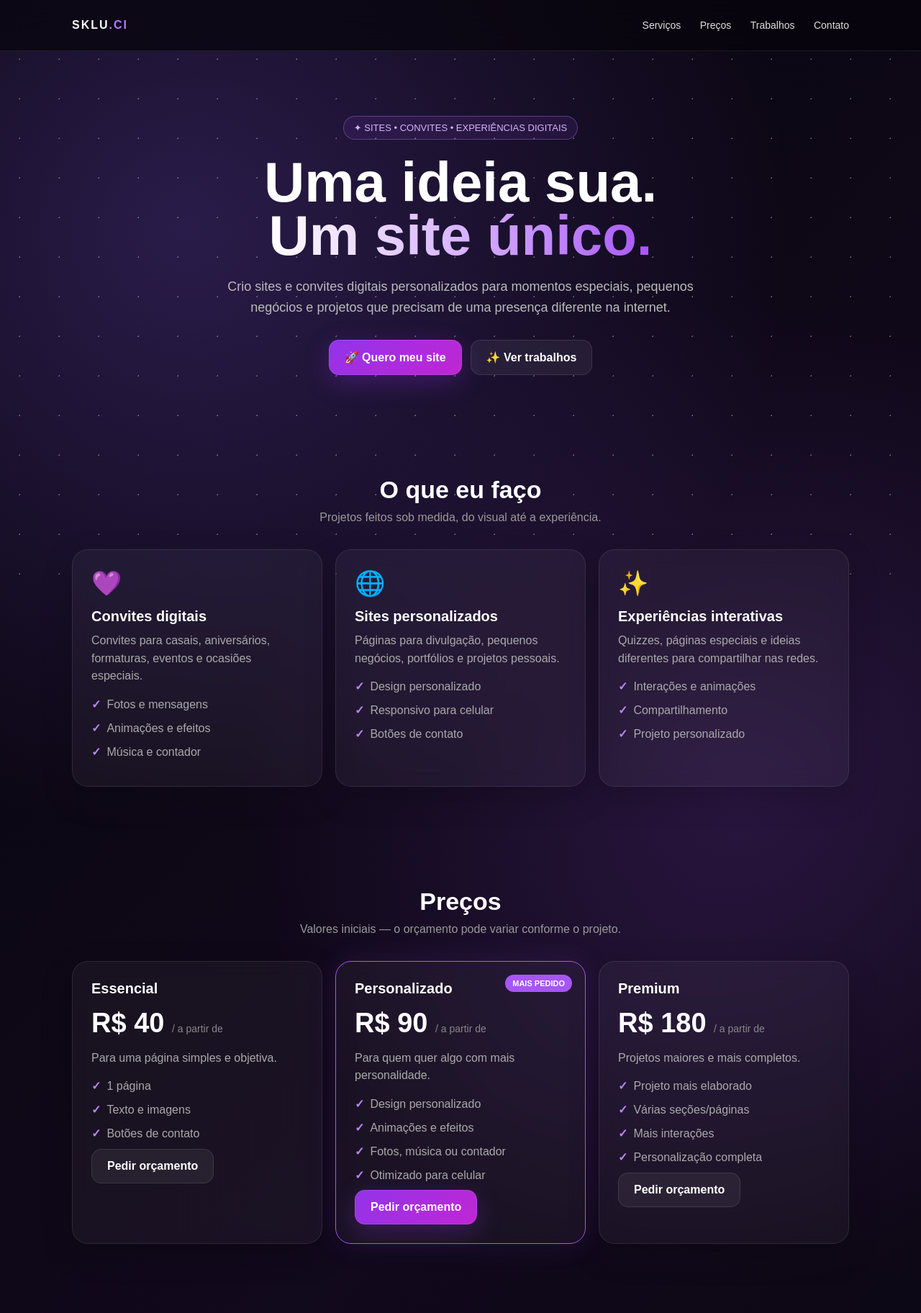
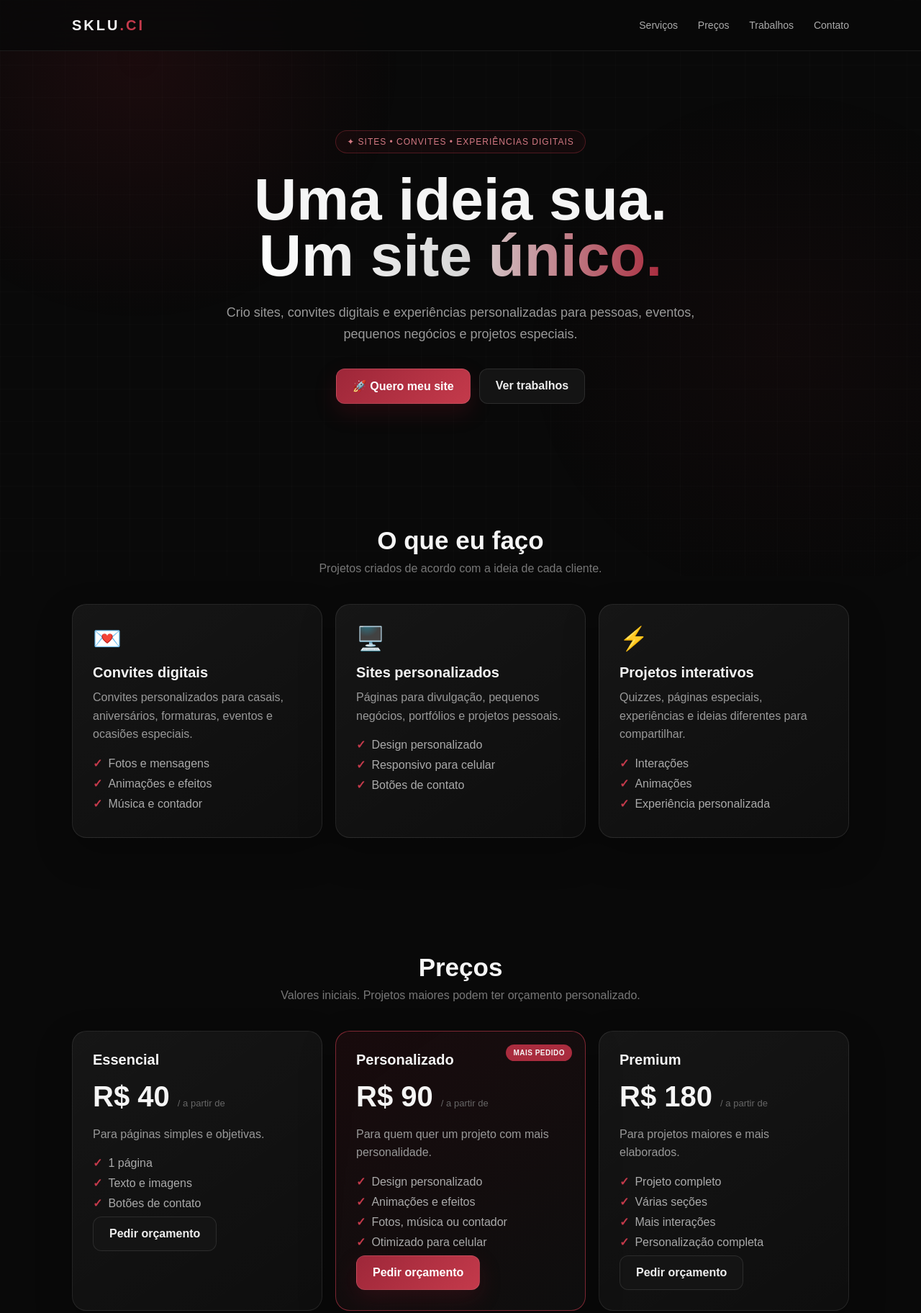
Before and after one commit to lucikny-dot/Quiz-personagem, a plain HTML site: page index.html in a window 1280 px wide. Shown: the top 1824 px of the page at 72% size. Drawn offline with Linux system fonts and the light colour scheme.

Commit message:
Update index.html

```diff
--- a/index.html
+++ b/index.html
@@ -21,47 +21,80 @@ html{
 }
 
 body{
-    font-family:Arial,Helvetica,sans-serif;
-    color:#fff;
+    font-family:Arial, Helvetica, sans-serif;
+    color:#f5f5f5;
+    background:#090909;
     min-height:100vh;
     overflow-x:hidden;
+}
 
-    background:
-        radial-gradient(circle at 20% 10%,rgba(139,92,246,.25),transparent 28%),
-        radial-gradient(circle at 80% 35%,rgba(168,85,247,.16),transparent 30%),
-        linear-gradient(135deg,#07050c,#11091c 50%,#060509);
-}
+/* FUNDO */
 
 body::before{
     content:"";
     position:fixed;
     inset:0;
     pointer-events:none;
-    opacity:.35;
+
+    background:
+        radial-gradient(
+            circle at 15% 10%,
+            rgba(160,30,45,.12),
+            transparent 28%
+        ),
+        radial-gradient(
+            circle at 85% 60%,
+            rgba(100,20,30,.08),
+            transparent 30%
+        );
+
+    z-index:-2;
+}
+
+body::after{
+    content:"";
+    position:fixed;
+    inset:0;
+    pointer-events:none;
 
     background-image:
-        radial-gradient(#fff 1px,transparent 1px);
+        linear-gradient(
+            rgba(255,255,255,.015) 1px,
+            transparent 1px
+        ),
+        linear-gradient(
+            90deg,
+            rgba(255,255,255,.015) 1px,
+            transparent 1px
+        );
 
-    background-size:55px 55px;
+    background-size:45px 45px;
+
+    z-index:-1;
 }
+
+
+/* CONTAINER */
 
 .container{
     width:min(1080px,92%);
     margin:auto;
 }
 
+
 /* NAV */
 
 nav{
     position:sticky;
     top:0;
-    z-index:20;
+    z-index:50;
+
+    background:rgba(9,9,9,.82);
 
     backdrop-filter:blur(18px);
 
-    background:rgba(7,5,12,.72);
-
-    border-bottom:1px solid rgba(255,255,255,.08);
+    border-bottom:
+        1px solid rgba(255,255,255,.08);
 }
 
 .navin{
@@ -73,19 +106,20 @@ nav{
 }
 
 .logo{
+    font-size:20px;
     font-weight:900;
-    letter-spacing:2px;
+    letter-spacing:3px;
 }
 
 .logo span{
-    color:#b879ff;
+    color:#c43a4b;
 }
 
 nav a{
-    color:#ddd;
+    color:#aaa;
     text-decoration:none;
 
-    margin-left:22px;
+    margin-left:24px;
 
     font-size:14px;
 
@@ -93,50 +127,57 @@ nav a{
 }
 
 nav a:hover{
-    color:#c084fc;
+    color:#fff;
 }
+
 
 /* HERO */
 
 .hero{
-    padding:90px 0 70px;
+    padding:110px 0 90px;
+
     text-align:center;
 }
 
 .badge{
     display:inline-block;
 
-    padding:8px 14px;
+    padding:8px 15px;
 
-    border:1px solid rgba(192,132,252,.35);
+    border:
+        1px solid rgba(190,55,70,.35);
 
-    border-radius:999px;
+    border-radius:100px;
 
-    background:rgba(168,85,247,.1);
+    background:
+        rgba(140,25,40,.08);
 
-    color:#d8b4fe;
+    color:#d47a84;
 
-    font-size:13px;
+    font-size:12px;
+
+    letter-spacing:1px;
 }
 
 h1{
-    font-size:clamp(42px,8vw,78px);
+    font-size:clamp(45px,8vw,82px);
 
     line-height:.95;
 
-    margin:22px 0 20px;
+    margin:25px 0;
 }
 
 .gradient{
     background:
         linear-gradient(
             90deg,
-            #fff,
-            #d8b4fe,
-            #a855f7
+            #ffffff,
+            #d9d9d9,
+            #a92c3e
         );
 
     -webkit-background-clip:text;
+
     color:transparent;
 }
 
@@ -145,12 +186,15 @@ h1{
 
     margin:auto;
 
-    color:#bbb;
+    color:#999;
 
     font-size:18px;
 
-    line-height:1.6;
+    line-height:1.7;
 }
+
+
+/* BOTÕES */
 
 .buttons{
     display:flex;
@@ -161,7 +205,7 @@ h1{
 
     flex-wrap:wrap;
 
-    margin-top:30px;
+    margin-top:32px;
 }
 
 .btn{
@@ -172,15 +216,16 @@ h1{
 
     gap:8px;
 
-    padding:14px 21px;
+    padding:14px 22px;
 
-    border-radius:14px;
+    border-radius:12px;
 
     text-decoration:none;
 
     font-weight:800;
 
-    border:1px solid rgba(255,255,255,.1);
+    border:
+        1px solid rgba(255,255,255,.1);
 
     transition:.25s;
 }
@@ -193,43 +238,49 @@ h1{
     background:
         linear-gradient(
             135deg,
-            #9333ea,
-            #c026d3
+            #9e2739,
+            #c43a4b
         );
 
-    color:#fff;
+    color:white;
 
     box-shadow:
-        0 10px 35px rgba(147,51,234,.28);
+        0 12px 30px rgba(130,20,35,.22);
 }
 
 .secondary{
-    background:rgba(255,255,255,.06);
+    background:#141414;
 
-    color:#fff;
+    color:#eee;
 }
 
-/* SECTIONS */
+.secondary:hover{
+    border-color:#555;
+}
+
+
+/* SEÇÕES */
 
 section{
-    padding:70px 0;
+    padding:80px 0;
 }
 
 .title{
     text-align:center;
 
-    margin-bottom:35px;
+    margin-bottom:40px;
 }
 
 .title h2{
-    font-size:34px;
+    font-size:35px;
 
     margin-bottom:10px;
 }
 
 .title p{
-    color:#999;
+    color:#777;
 }
+
 
 /* CARDS */
 
@@ -244,34 +295,36 @@ section{
 
 .card{
     background:
-        rgba(255,255,255,.045);
+        linear-gradient(
+            145deg,
+            rgba(255,255,255,.055),
+            rgba(255,255,255,.025)
+        );
 
     border:
         1px solid rgba(255,255,255,.09);
 
-    border-radius:22px;
+    border-radius:20px;
 
-    padding:26px;
-
-    backdrop-filter:blur(12px);
+    padding:28px;
 
     box-shadow:
-        0 15px 45px rgba(0,0,0,.2);
+        0 20px 50px rgba(0,0,0,.25);
 
-    transition:.25s;
+    transition:.3s;
 }
 
 .card:hover{
+    transform:translateY(-5px);
+
     border-color:
-        rgba(192,132,252,.35);
-
-    transform:translateY(-4px);
+        rgba(190,55,70,.35);
 }
 
 .icon{
-    font-size:34px;
+    font-size:32px;
 
-    margin-bottom:15px;
+    margin-bottom:17px;
 }
 
 .card h3{
@@ -280,32 +333,34 @@ section{
     margin-bottom:10px;
 }
 
-.card p,
-.card li{
-    color:#aaa;
+.card p{
+    color:#999;
 
-    line-height:1.55;
+    line-height:1.6;
 }
 
 .card ul{
     list-style:none;
 
-    margin-top:15px;
+    margin-top:18px;
 }
 
 .card li{
-    margin:8px 0;
+    color:#aaa;
+
+    margin:9px 0;
 }
 
 .card li::before{
     content:"✓";
 
-    color:#c084fc;
+    color:#c43a4b;
 
     font-weight:bold;
 
     margin-right:8px;
 }
+
 
 /* PREÇOS */
 
@@ -315,28 +370,31 @@ section{
 }
 
 .price{
-    font-size:38px;
+    font-size:40px;
 
     font-weight:900;
 
-    margin:15px 0;
-
-    color:#fff;
+    margin:17px 0;
 }
 
 .price small{
-    font-size:14px;
+    font-size:13px;
 
-    color:#888;
+    color:#666;
 
     font-weight:normal;
 }
 
 .featured{
-    border-color:#a855f7;
+    border:
+        1px solid rgba(196,58,75,.6);
 
-    box-shadow:
-        0 0 40px rgba(168,85,247,.12);
+    background:
+        linear-gradient(
+            145deg,
+            rgba(130,25,40,.13),
+            rgba(255,255,255,.025)
+        );
 
     position:relative;
 }
@@ -347,21 +405,24 @@ section{
     right:18px;
     top:18px;
 
-    background:#a855f7;
+    background:#a92c3e;
 
     padding:6px 10px;
 
-    border-radius:999px;
+    border-radius:20px;
 
-    font-size:11px;
+    font-size:10px;
 
-    font-weight:800;
+    font-weight:900;
+
+    letter-spacing:.5px;
 }
+
 
 /* TRABALHOS */
 
 .work{
-    min-height:190px;
+    min-height:210px;
 
     display:flex;
 
@@ -371,33 +432,40 @@ section{
 }
 
 .work a{
-    color:#d8b4fe;
+    color:#d56c78;
 
     text-decoration:none;
 
     font-weight:bold;
+}
 
-    margin-top:18px;
+.work a:hover{
+    color:#fff;
 }
+
 
 /* SUPORTE */
 
 .support{
     text-align:center;
 
-    padding:45px 25px;
+    padding:55px 25px;
 
-    border-radius:28px;
+    border-radius:25px;
 
     background:
         linear-gradient(
-            135deg,
-            rgba(126,34,206,.22),
-            rgba(168,85,247,.06)
+            145deg,
+            rgba(120,20,35,.15),
+            rgba(255,255,255,.025)
         );
 
     border:
-        1px solid rgba(192,132,252,.2);
+        1px solid rgba(255,255,255,.08);
+}
+
+.support h2{
+    margin-bottom:15px;
 }
 
 .support p{
@@ -405,22 +473,30 @@ section{
 
     margin:12px auto;
 
-    color:#aaa;
+    color:#999;
 
-    line-height:1.6;
+    line-height:1.7;
 }
+
+
+/* CONTATO */
+
+#contato{
+    padding-bottom:100px;
+}
+
 
 /* FOOTER */
 
 footer{
-    padding:40px 0;
+    padding:45px 0;
 
     text-align:center;
 
-    color:#777;
-
     border-top:
         1px solid rgba(255,255,255,.08);
+
+    color:#666;
 }
 
 .social{
@@ -428,15 +504,15 @@ footer{
 
     justify-content:center;
 
-    gap:12px;
+    flex-wrap:wrap;
 
-    flex-wrap:wrap;
+    gap:10px;
 
     margin-top:20px;
 }
 
 .social a{
-    color:#ddd;
+    color:#aaa;
 
     text-decoration:none;
 
@@ -445,16 +521,25 @@ footer{
     border:
         1px solid rgba(255,255,255,.1);
 
-    border-radius:12px;
+    border-radius:10px;
+
+    transition:.2s;
+}
+
+.social a:hover{
+    color:#fff;
+
+    border-color:#555;
 }
 
 .note{
     font-size:12px;
 
-    color:#666;
+    margin-top:15px;
 
-    margin-top:16px;
+    color:#555;
 }
+
 
 /* CELULAR */
 
@@ -470,11 +555,15 @@ footer{
     }
 
     .hero{
-        padding-top:65px;
+        padding-top:75px;
     }
 
     section{
-        padding:55px 0;
+        padding:60px 0;
+    }
+
+    h1{
+        font-size:52px;
     }
 
 }
@@ -482,7 +571,9 @@ footer{
 </style>
 </head>
 
+
 <body>
+
 
 <!-- MENU -->
 
@@ -496,13 +587,21 @@ SKLU<span>.CI</span>
 
 <div>
 
-<a href="#servicos">Serviços</a>
+<a href="#servicos">
+Serviços
+</a>
 
-<a href="#precos">Preços</a>
+<a href="#precos">
+Preços
+</a>
 
-<a href="#trabalhos">Trabalhos</a>
+<a href="#trabalhos">
+Trabalhos
+</a>
 
-<a href="#contato">Contato</a>
+<a href="#contato">
+Contato
+</a>
 
 </div>
 
@@ -511,7 +610,7 @@ SKLU<span>.CI</span>
 </nav>
 
 
-<!-- INÍCIO -->
+<!-- HERO -->
 
 <header class="hero">
 
@@ -533,10 +632,9 @@ Um site único.
 
 <p>
 
-Crio sites e convites digitais personalizados
-para momentos especiais, pequenos negócios
-e projetos que precisam de uma presença
-diferente na internet.
+Crio sites, convites digitais e experiências
+personalizadas para pessoas, eventos,
+pequenos negócios e projetos especiais.
 
 </p>
 
@@ -553,7 +651,7 @@ href="#contato"
 class="btn secondary"
 href="#trabalhos"
 >
-✨ Ver trabalhos
+Ver trabalhos
 </a>
 
 </div>
@@ -576,7 +674,7 @@ O que eu faço
 </h2>
 
 <p>
-Projetos feitos sob medida, do visual até a experiência.
+Projetos criados de acordo com a ideia de cada cliente.
 </p>
 
 </div>
@@ -588,7 +686,7 @@ Projetos feitos sob medida, do visual até a experiência.
 <div class="card">
 
 <div class="icon">
-💜
+💌
 </div>
 
 <h3>
@@ -596,8 +694,9 @@ Convites digitais
 </h3>
 
 <p>
-Convites para casais, aniversários,
-formaturas, eventos e ocasiões especiais.
+Convites personalizados para casais,
+aniversários, formaturas, eventos
+e ocasiões especiais.
 </p>
 
 <ul>
@@ -616,7 +715,7 @@ formaturas, eventos e ocasiões especiais.
 <div class="card">
 
 <div class="icon">
-🌐
+🖥️
 </div>
 
 <h3>
@@ -645,26 +744,26 @@ e projetos pessoais.
 <div class="card">
 
 <div class="icon">
-✨
+⚡
 </div>
 
 <h3>
-Experiências interativas
+Projetos interativos
 </h3>
 
 <p>
-Quizzes, páginas especiais
-e ideias diferentes para
-compartilhar nas redes.
+Quizzes, páginas especiais,
+experiências e ideias diferentes
+para compartilhar.
 </p>
 
 <ul>
 
-<li>Interações e animações</li>
+<li>Interações</li>
 
-<li>Compartilhamento</li>
+<li>Animações</li>
 
-<li>Projeto personalizado</li>
+<li>Experiência personalizada</li>
 
 </ul>
 
@@ -691,7 +790,7 @@ Preços
 </h2>
 
 <p>
-Valores iniciais — o orçamento pode variar conforme o projeto.
+Valores iniciais. Projetos maiores podem ter orçamento personalizado.
 </p>
 
 </div>
@@ -699,8 +798,6 @@ Valores iniciais — o orçamento pode variar conforme o projeto.
 
 <div class="grid price-grid">
 
-
-<!-- BÁSICO -->
 
 <div class="card">
 
@@ -716,7 +813,7 @@ R$ 40
 </div>
 
 <p>
-Para uma página simples e objetiva.
+Para páginas simples e objetivas.
 </p>
 
 <ul>
@@ -731,7 +828,7 @@ Para uma página simples e objetiva.
 
 <a
 class="btn secondary"
-href="https://wa.me/5592992878506?text=Olá!%20Vi%20seu%20portfólio%20e%20quero%20um%20site%20Essencial."
+href="https://wa.me/5592992878506?text=Olá!%20Vi%20seu%20portfólio%20e%20quero%20um%20projeto%20Essencial."
 target="_blank"
 >
 Pedir orçamento
@@ -739,8 +836,6 @@ Pedir orçamento
 
 </div>
 
-
-<!-- PERSONALIZADO -->
 
 <div class="card featured">
 
@@ -760,7 +855,7 @@ R$ 90
 </div>
 
 <p>
-Para quem quer algo com mais personalidade.
+Para quem quer um projeto com mais personalidade.
 </p>
 
 <ul>
@@ -777,7 +872,7 @@ Para quem quer algo com mais personalidade.
 
 <a
 class="btn primary"
-href="https://wa.me/5592992878506?text=Olá!%20Vi%20seu%20portfólio%20e%20quero%20um%20site%20Personalizado."
+href="https://wa.me/5592992878506?text=Olá!%20Vi%20seu%20portfólio%20e%20quero%20um%20projeto%20Personalizado."
 target="_blank"
 >
 Pedir orçamento
@@ -785,8 +880,6 @@ Pedir orçamento
 
 </div>
 
-
-<!-- PREMIUM -->
 
 <div class="card">
 
@@ -802,14 +895,14 @@ R$ 180
 </div>
 
 <p>
-Projetos maiores e mais completos.
+Para projetos maiores e mais elaborados.
 </p>
 
 <ul>
 
-<li>Projeto mais elaborado</li>
+<li>Projeto completo</li>
 
-<li>Várias seções/páginas</li>
+<li>Várias seções</li>
 
 <li>Mais interações</li>
 
@@ -848,7 +941,7 @@ Meus trabalhos
 </h2>
 
 <p>
-Alguns projetos que já fazem parte do meu portfólio.
+Projetos que já desenvolvi.
 </p>
 
 </div>
@@ -900,8 +993,7 @@ Quiz interativo
 
 <p>
 Quiz de personalidade criado
-para compartilhamento nas
-redes sociais.
+para compartilhamento nas redes sociais.
 </p>
 
 </div>
@@ -921,17 +1013,16 @@ Abrir projeto →
 <div>
 
 <div class="icon">
-📱
+🚀
 </div>
 
 <h3>
-Projeto sob medida
+Seu projeto
 </h3>
 
 <p>
-Seu projeto pode aparecer aqui.
-Vamos transformar sua ideia
-em uma página.
+Seu projeto pode ser o próximo
+a aparecer aqui.
 </p>
 
 </div>
@@ -952,23 +1043,24 @@ Quero criar →
 
 <!-- SUPORTE -->
 
-<section id="suporte">
+<section>
 
 <div class="container">
 
 <div class="support">
 
 <h2>
-🛠️ Suporte após o pedido
+🛠️ Suporte após a entrega
 </h2>
 
 <p>
 
-O projeto não termina quando eu entrego o site.
+Meu trabalho não termina simplesmente
+quando o site fica pronto.
 
-Se você precisar de ajuda com o funcionamento
-ou tiver alguma dúvida sobre o projeto,
-pode entrar em contato.
+Depois da entrega, você pode entrar
+em contato caso precise de ajuda
+ou tenha dúvidas sobre o projeto.
 
 </p>
 
@@ -1000,7 +1092,8 @@ Vamos criar?
 </h2>
 
 <p>
-Me conte sua ideia e eu respondo para combinarmos os detalhes.
+Me conte sua ideia e vamos transformar
+ela em um projeto de verdade.
 </p>
 
 </div>
@@ -1014,9 +1107,7 @@ class="btn primary"
 href="https://wa.me/5592992878506?text=Olá!%20Vi%20seu%20portfólio%20e%20quero%20fazer%20um%20projeto."
 target="_blank"
 >
-
 💬 Falar no WhatsApp
-
 </a>
 
 
@@ -1025,9 +1116,7 @@ class="btn secondary"
 href="https://instagram.com/sklu_ci"
 target="_blank"
 >
-
-📸 Chamar no Instagram
-
+📸 Instagram
 </a>
 
 
@@ -1038,7 +1127,7 @@ target="_blank"
 </section>
 
 
-<!-- RODAPÉ -->
+<!-- FOOTER -->
 
 <footer>
 
@@ -1047,7 +1136,6 @@ target="_blank"
 <strong>
 SKLU.CI
 </strong>
-
 
 <div class="social">
 
@@ -1058,7 +1146,6 @@ target="_blank"
 Instagram @sklu_ci
 </a>
 
-
 <a
 href="https://wa.me/5592992878506"
 target="_blank"
@@ -1067,7 +1154,6 @@ WhatsApp
 </a>
 
 </div>
-
 
 <p class="note">
 Sites e experiências digitais personalizados • Manaus/AM
```
